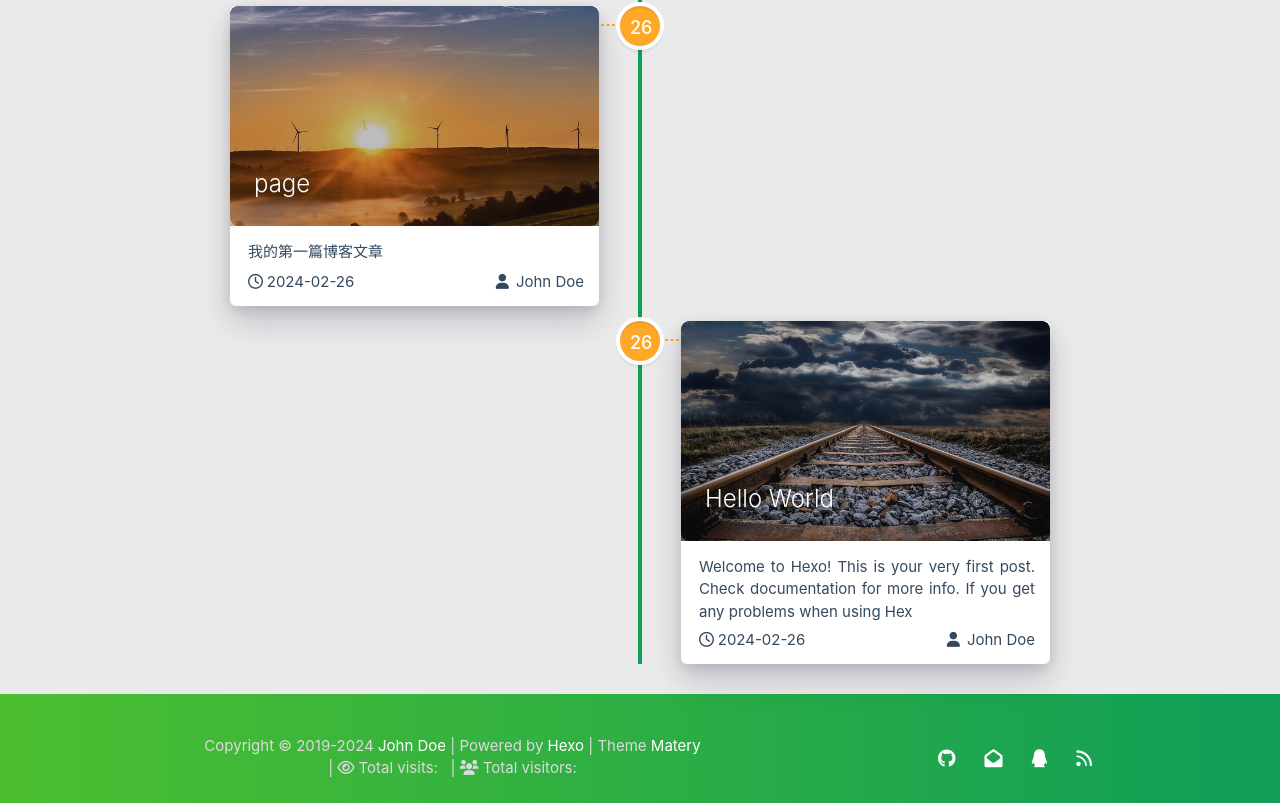
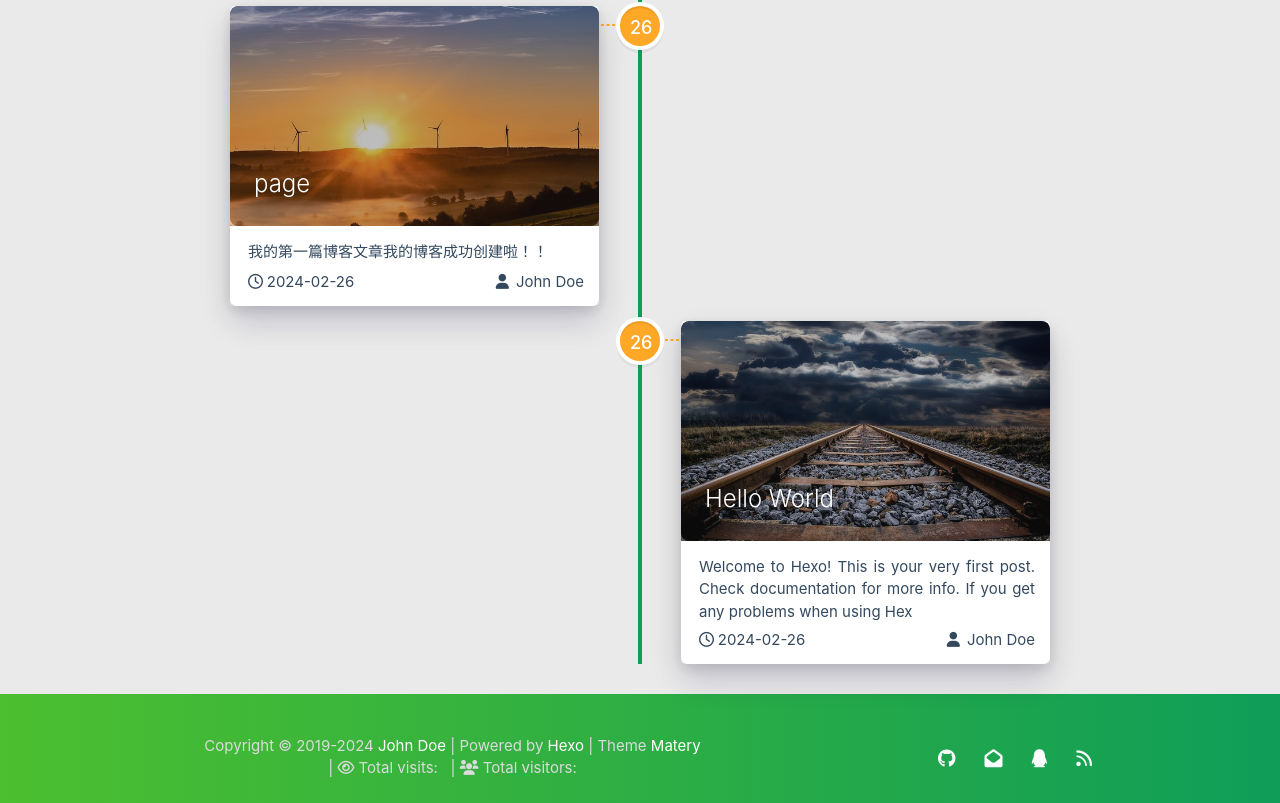
Before and after one commit to jiuanli/jiuanli.github.io, a plain HTML site: page archives/index.html in a window 1280 px wide. Shown: the part 897-1700 px from the top of the page. Drawn offline with Linux system fonts and the light colour scheme; some packages are replaced by stand-ins of ours; no server answers; a script that the page names is missing.

Commit message:
Site updated: 2024-02-27 00:39:21

```diff
--- a/archives/index.html
+++ b/archives/index.html
@@ -514,7 +514,7 @@
                         <div class="card-content article-content">
                             <div class="summary block-with-text">
 
-                                    我的第一篇博客文章
+                                    我的第一篇博客文章我的博客成功创建啦！！
 
 
                             </div>
```
Also changed, not shown: 2024/02/26/page/index.html (+2 -2 lines), archives/2024/02/index.html (+1 -1 lines), archives/2024/index.html (+1 -1 lines), index.html (+1 -1 lines).
